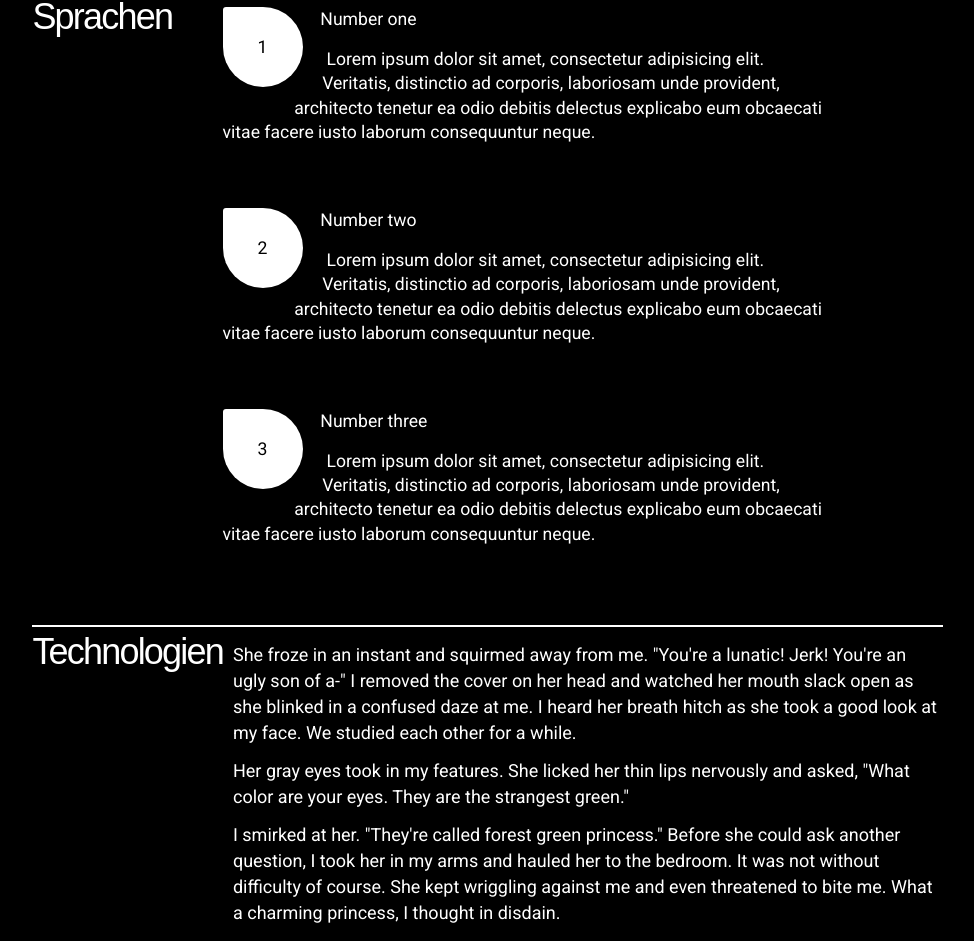
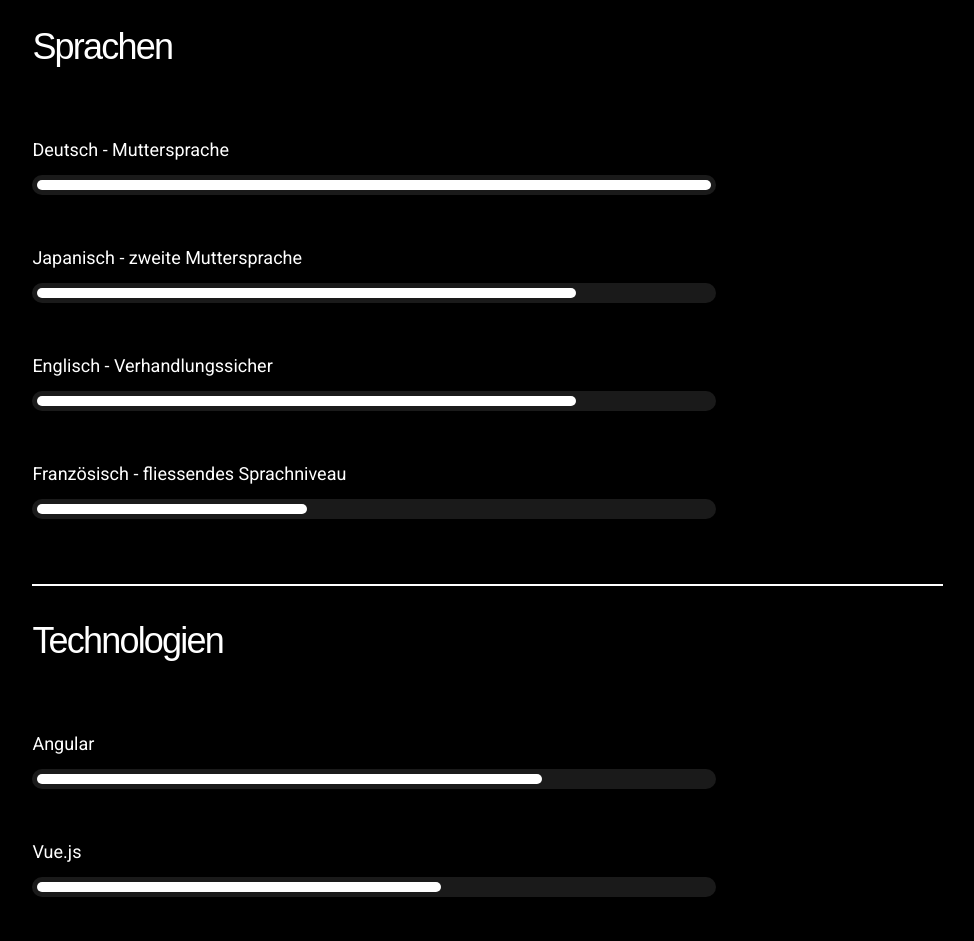
Before and after one commit to RobinMuehBFH/EWEB-portfolio, an Angular app in the folder frontend/portfolio/: page /about-me in a window 1280 px wide. Shown: the part 4047-4988 px from the top of the page, without its empty margins (304-1278 px from the left). Built offline with nearby package versions, Linux system fonts and the light colour scheme.

Commit message:
bug fixes

```diff
--- a/frontend/portfolio/src/app/components/about-me/about-me.component.css
+++ b/frontend/portfolio/src/app/components/about-me/about-me.component.css
@@ -275,7 +275,8 @@ ul li .title {
     font-size: 2em;
     font-family: Anton, Arial, Helvetica, sans-serif;
     letter-spacing: -0.05em;
-    margin-bottom: 50px;
+    margin-bottom: 20px;
+    margin-top: 30px;
 }
 
 
@@ -293,7 +294,7 @@ ul li .title {
 }
 
 .episode__number {
-  font-size: 10vw;
+  font-size: 6vw;
   font-weight: 600;
   padding: 150px 0;
   position: sticky;
@@ -307,7 +308,6 @@ ul li .title {
 .episode__content {
   border-top: 2px solid #fff;
   display: grid;
-  grid-template-columns: 1fr 4fr;
   grid-gap: 10px;
   padding: 15px 0;
 }
@@ -321,11 +321,6 @@ ul li .title {
   line-height: 26px;
 }
 
-@media (max-width: 600px) {
-  .episode__content {
-    grid-template-columns: 1fr;
-  }
-}
 
 @media (max-width: 576px) {
   .episode__content .story {
@@ -334,58 +329,97 @@ ul li .title {
 }
 
 
-/* ------------------------------ OTHERS LIST ------------------------------ */
-.list {
-    list-style: none;
-    width: 600px;
-    max-width: 90%;
-}
+/* ------------------------------ PROGRESS BAR ------------------------------ */
 
-.item {
-    color: white;
-    display: block;
-    clear: both;
-    counter-increment: list;
-    padding-bottom: 4rem;
-    font-size: 1.1rem;
-    line-height: 1.375;
+body {
+    justify-content: center;
+    align-items: center;
+    background: #000;
+    display: flex;
+    height: 100vh;
+    padding: 0;
+    margin: 0;
+  }
+
+  .progress {
+    background: rgba(255,255,255,0.1);
+    justify-content: flex-start;
+    border-radius: 100px;
+    align-items: center;
     position: relative;
-}
+    padding: 0 5px;
+    display: flex;
+    height: 20px;
+    width: 75%;
+  }
 
-.item:before {
-    content: counter(list);
-    width: 5rem;
-    height: 5rem;
-    float: left;
-    margin: 0 1.5rem 0.75rem 0;
-    color: #000000;
-    background: #ffffff;
-    border-radius: 50%;
-    display: inline-flex;
-    align-items: center;
-    justify-content: center;
-    shape-outside: ellipse();
-    z-index: 1;
-}
+  .progress-value {
+    /*animation: load 3s normal forwards; */
+    box-shadow: 0 10px 40px -10px #fff;
+    border-radius: 100px;
+    background: #fff;
+    height: 10px;
+    width: 20%;
+  }
 
-.item:after {
-    width: 2.5rem;
-    height: 2.5rem;
-    position: absolute;
-    top: 0;
-    left: 0;
-    content: "";
-    background: #ffffff;
-    z-index: -1;
-    border-top-left-radius: 3px;
-}
+    #german{
+        width: 100%;
+    }
+    #english{
+        width: 80%;
+    }
+    #japanese{
+        width: 80%;
+    }
+    #french{
+        width: 40%;
+    }
+
+    #angular{
+        width: 75%;
+    }
+    #vue{
+        width: 60%;
+    }
+    #next{
+        width: 50%;
+    }
+    #python{
+        width: 70%;
+    }
+    #gcp{
+        width: 60%;
+    }
+    #terraform{
+        width: 30%;
+    }
+    #kafka{
+        width: 60%;
+    }
+    #airflow{
+        width: 50%;
+    }
+    #php{
+        width: 50%;
+    }
+    #sql{
+        width: 75%;
+    }
 
 
-.headline {
-    padding: 0rem 0 0 0;
-    margin: 0 0 1rem 0;
-    font: normal 2rem var(--font-head);
-}
+  .progress-wrapper{
+    display: flex;
+    flex-direction: column;
+    gap: 50px;
+    margin: 50px 0  50px 0;
+  }
+
+  /*
+  @keyframes load {
+    0% { width: 0; }
+    100% { width: 63%; }
+  } */
+
 
 /* ------------------------------ MEDIA SCREEN 800px------------------------------ */
 @media screen and (max-width: 800px){
--- a/frontend/portfolio/src/app/components/about-me/about-me.component.html
+++ b/frontend/portfolio/src/app/components/about-me/about-me.component.html
@@ -137,17 +137,40 @@
               <div class="episode__content">
                 <p class="list-title">Sprachen</p>
                 <div class="story">
-                    <ol class="list">
-                        <li class="item">
-                            <h2 class="headline">Number one</h2><span>Lorem ipsum dolor sit amet, consectetur adipisicing elit. Veritatis, distinctio ad corporis, laboriosam unde provident, architecto tenetur ea odio debitis delectus explicabo eum obcaecati vitae facere iusto laborum consequuntur neque.</span>
-                        </li>
-                        <li class="item">
-                            <h2 class="headline">Number two</h2><span>Lorem ipsum dolor sit amet, consectetur adipisicing elit. Veritatis, distinctio ad corporis, laboriosam unde provident, architecto tenetur ea odio debitis delectus explicabo eum obcaecati vitae facere iusto laborum consequuntur neque.</span>
-                        </li>
-                        <li class="item">
-                            <h2 class="headline">Number three</h2><span>Lorem ipsum dolor sit amet, consectetur adipisicing elit. Veritatis, distinctio ad corporis, laboriosam unde provident, architecto tenetur ea odio debitis delectus explicabo eum obcaecati vitae facere iusto laborum consequuntur neque.</span>
-                        </li>
-                    </ol>
+                    <div class="progress-wrapper">
+                        <div class="progress-content">
+                            <div class="progress-text">
+                                <p>Deutsch - Muttersprache</p>
+                            </div>
+                            <div class="progress">
+                                <div class="progress-value" id="german"></div>
+                            </div>
+                        </div>
+                        <div class="progress-content">
+                            <div class="progress-text">
+                                <p>Japanisch - zweite Muttersprache</p>
+                            </div>
+                            <div class="progress">
+                                <div class="progress-value" id="japanese"></div>
+                            </div>
+                        </div>
+                        <div class="progress-content">
+                            <div class="progress-text">
+                                <p>Englisch - Verhandlungssicher</p>
+                            </div>
+                            <div class="progress">
+                                <div class="progress-value" id="english"></div>
+                            </div>
+                        </div>
+                        <div class="progress-content">
+                            <div class="progress-text">
+                                <p>Französisch - fliessendes Sprachniveau</p>
+                            </div>
+                            <div class="progress">
+                                <div class="progress-value" id="french"></div>
+                            </div>
+                        </div>
+                    </div>
                 </div>
               </div>
             </article>
@@ -157,15 +180,96 @@
               <div class="episode__content">
                 <p class="list-title">Technologien</p>
                 <div class="story">
-                  <p>She froze in an instant and squirmed away from me. "You're a lunatic! Jerk! You're an ugly son of a-" I removed the cover on her head and watched her mouth slack open as she blinked in a confused daze at me. I heard her breath hitch as she took a good look at my face. We studied each other for a while.</p>
-                  <p>Her gray eyes took in my features. She licked her thin lips nervously and asked, "What color are your eyes. They are the strangest green."</p>
-                  <p>I smirked at her. "They're called forest green princess." Before she could ask another question, I took her in my arms and hauled her to the bedroom. It was not without difficulty of course. She kept wriggling against me and even threatened to bite me. What a charming princess, I thought in disdain.</p>
-                  <p>Once we were inside the bedroom, which would be her holding room or her cell if you want to call it that, I set her down on the bed where she squirmed some more. I looked her in the eyes. "If you want me to untie you, you'll stop twitching like that. You look like a maggot."</p>
-                  <p>"I am not!" she said heatedly. I clicked my tongue at her. "Sure you're not princess."</p>
-                  <p>She stared daggers at me. "Why did you kidnap me? You're a low life! You're the lowest!" she seethed. I gave her a patronizing look. "And you're a saint princess?" I asked with a smile. "Don't ask questions that you'll regret knowing the answer to."</p>
-                  <p>"Are you going to kill me?" she choked. </p>
-                  <p>"If I wanted to, I would have done it a long time ago. So to answer your question, no I'm not going to kill you. But I am going to hold you here for a long time. Look around you princess. Stare at the four corners of this room because you'll get to memorize it while you're here."</p>
-                  <p>I pointed to the windows. "Those are barred. Even if you cut that lovely honey colored hair of yours to make a Rapunzel-like rope, you'll never escape from here." I tilted my chin to the door where she followed with her gaze. "That is made with metal and is locked with a security code that only I know of."</p>
+                    <div class="progress-wrapper">
+                        <div class="progress-content">
+                            <div class="progress-text">
+                                <p>Angular</p>
+                            </div>
+                            <div class="progress">
+                                <div class="progress-value" id="angular"></div>
+                            </div>
+                        </div>
+                        <div class="progress-content">
+                            <div class="progress-text">
+                                <p>Vue.js</p>
+                            </div>
+                            <div class="progress">
+                                <div class="progress-value" id="vue"></div>
+                            </div>
+                        </div>
+                        <div class="progress-content">
+                            <div class="progress-text">
+                                <p>Next.js</p>
+                            </div>
+                            <div class="progress">
+                                <div class="progress-value" id="next"></div>
+                            </div>
+                        </div>
+                        <div class="progress-content">
+                            <div class="progress-text">
+                                <p>Pyhton</p>
+                            </div>
+                            <div class="progress">
+                                <div class="progress-value" id="python"></div>
+                            </div>
+                        </div>
+                        <div class="progress-content">
+                            <div class="progress-text">
+                                <p>PHP</p>
+                            </div>
+                            <div class="progress">
+                                <div class="progress-value" id="php"></div>
+                            </div>
+                        </div>
+                        <div class="progress-content">
+                            <div class="progress-text">
+                                <p>SQL</p>
+                            </div>
+                            <div class="progress">
+                                <div class="progress-value" id="sql"></div>
+                            </div>
+                        </div>
+                        <div class="progress-content">
+                            <div class="progress-text">
+                                <p>GCP (BigQuery, Cloud functions)</p>
+                            </div>
+                            <div class="progress">
+                                <div class="progress-value" id="gcp"></div>
+                            </div>
+                        </div>
+                        <div class="progress-content">
+                            <div class="progress-text">
+                                <p>Terraform</p>
+                            </div>
+                            <div class="progress">
+                                <div class="progress-value" id="terraform"></div>
+                            </div>
+                        </div>
+                        <div class="progress-content">
+                            <div class="progress-text">
+                                <p>Apache Kafka</p>
+                            </div>
+                            <div class="progress">
+                                <div class="progress-value" id="kafka"></div>
+                            </div>
+                        </div>
+                        <div class="progress-content">
+                            <div class="progress-text">
+                                <p>Apache Airflow</p>
+                            </div>
+                            <div class="progress">
+                                <div class="progress-value" id="airflow"></div>
+                            </div>
+                        </div>
+                        <div class="progress-content">
+                            <div class="progress-text">
+                                <p>GitLab CI/CD Pipeline</p>
+                            </div>
+                            <div class="progress">
+                                <div class="progress-value" id="pipeline"></div>
+                            </div>
+                        </div>
+                    </div>
                 </div>
               </div>
             </article>
--- a/frontend/portfolio/src/index.html
+++ b/frontend/portfolio/src/index.html
@@ -4,7 +4,7 @@
   <meta charset="utf-8">
   <title>RM_Portfolio</title>
   <base href="/">
-  <meta name="viewport" content="width=device-width, initial-scale=1">
+  <meta name="viewport" content="width=device-width, initial-scale=1.0, maximum-scale=1.0, user-scalable=no" />
   <link rel="icon" type="image/x-icon" href="assets/rm.svg">
   <link rel="preconnect" href="https://fonts.gstatic.com">
   <link href="https://fonts.googleapis.com/css2?family=Roboto:wght@300;400;500&display=swap" rel="stylesheet">
```
Also changed, not shown: frontend/portfolio/src/styles.css (+8 -0 lines).
